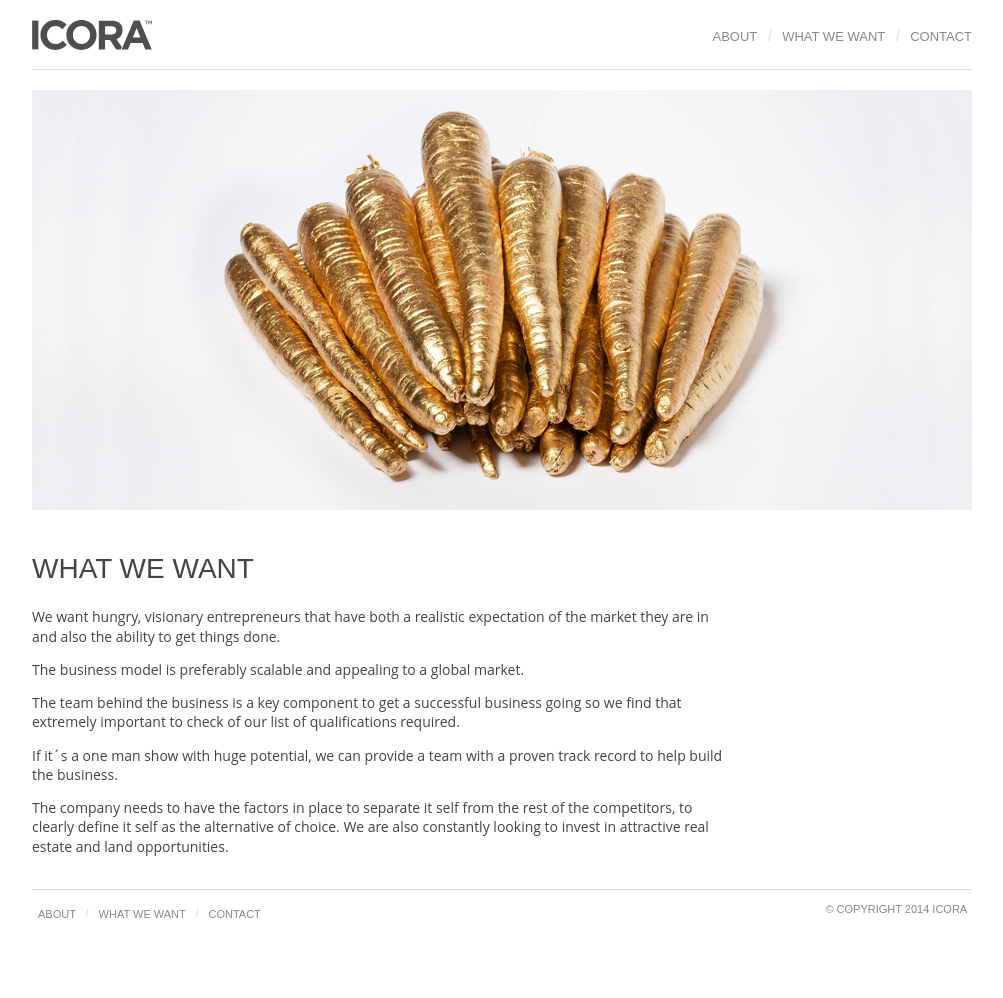
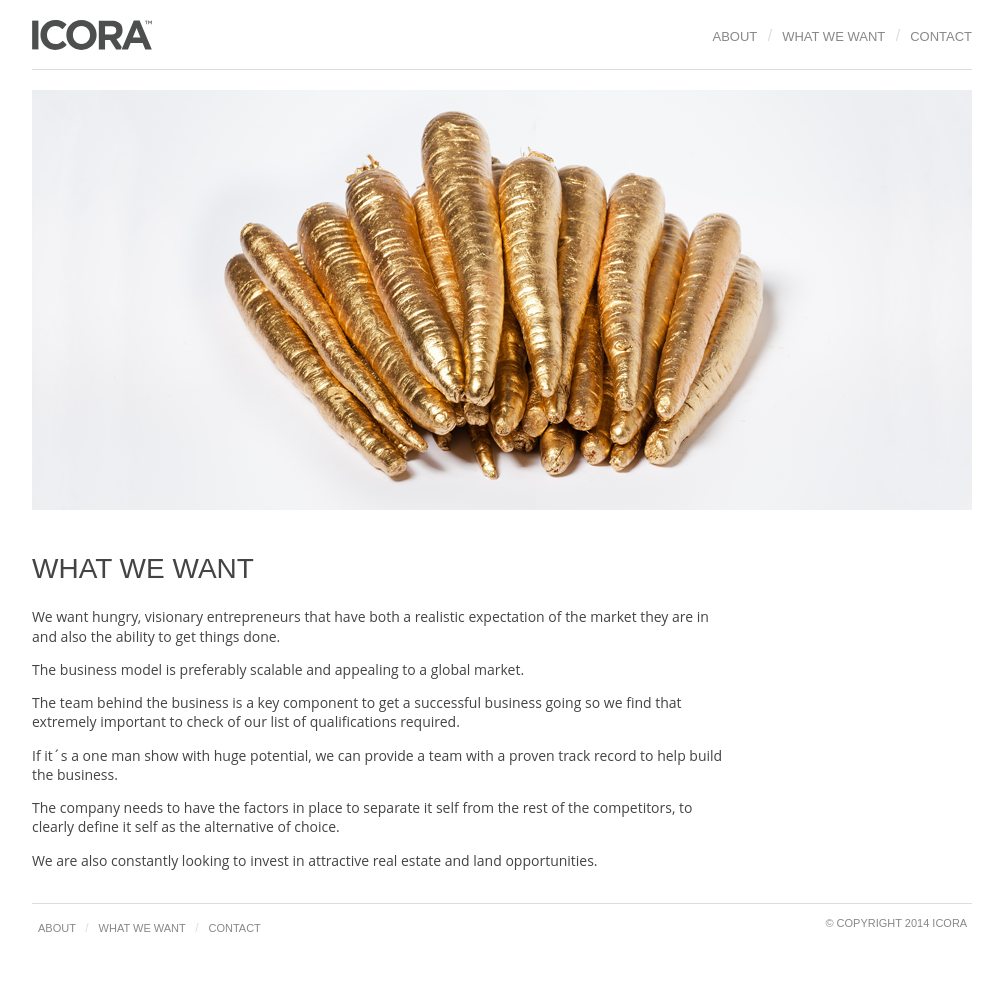
Before and after one commit to icora/icora.se, a Jekyll site: the page built from what-we-want/index.html, in a window 1280 px wide. Shown: the whole page, without its empty margins (138-1141 px from the left). Built offline with Jekyll 4.4.1, drawn with Linux system fonts in a browser that asks for light colours.

```diff
--- a/what-we-want/index.html
+++ b/what-we-want/index.html
@@ -21,5 +21,7 @@ cover: what-we-want.jpg
 
 <p>The company needs to have the factors in place to separate it self from the
   rest of the competitors, to clearly define it self as the alternative of
-  choice. We are also constantly looking to invest in attractive real estate
+  choice.</p>
+
+  <p>We are also constantly looking to invest in attractive real estate
   and land opportunities.</p>
```
